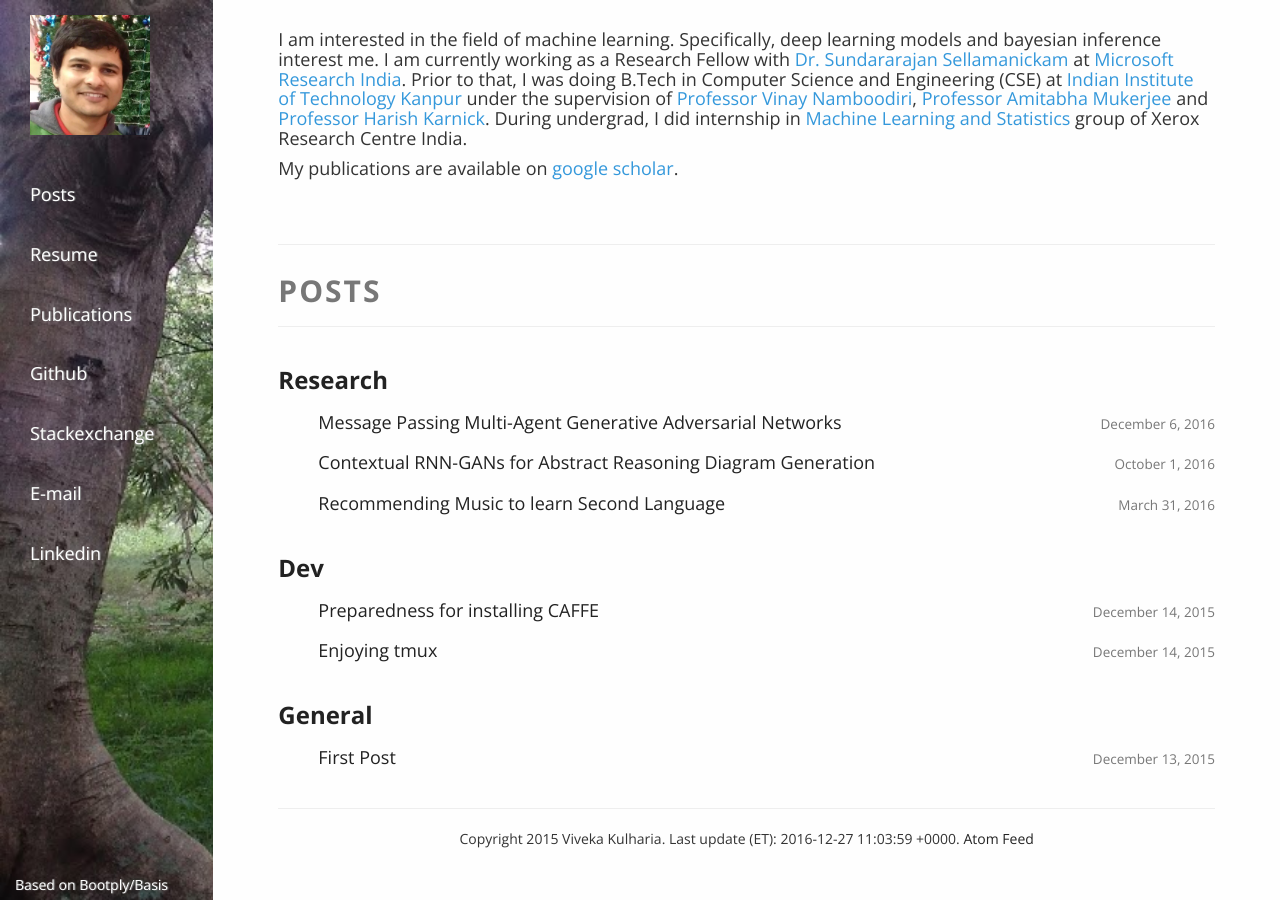
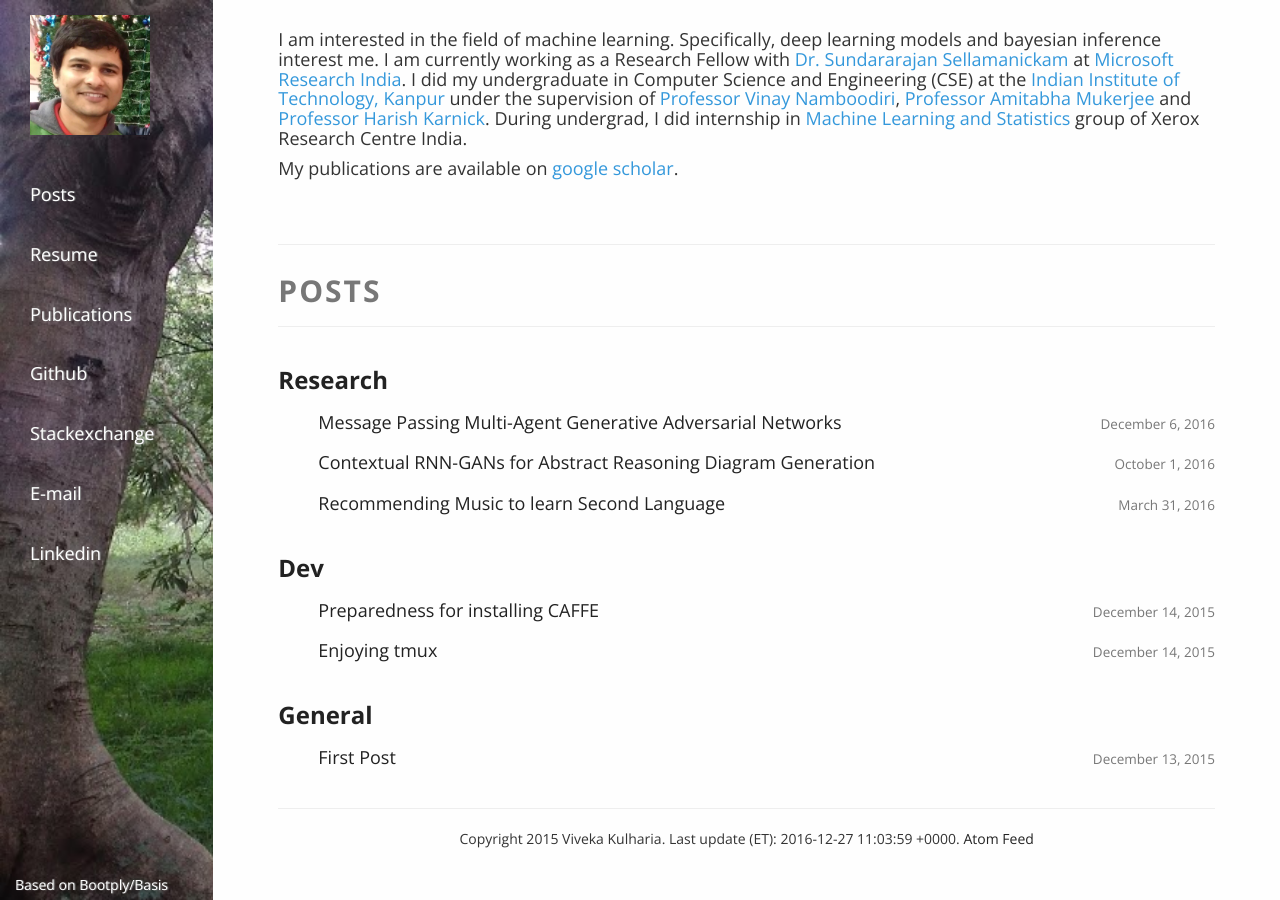
Before and after one commit to vivkul/vivkul.github.io, a Jekyll site: the page built from index.md, in a window 1280 px wide. Built offline with Jekyll 4.4.1, drawn with Linux system fonts in a browser that asks for light colours; nearby versions of some CDN libraries.

Commit message:
Update index.md

```diff
--- a/index.md
+++ b/index.md
@@ -4,6 +4,6 @@ layout: base
 ---
 
 
-#### I am interested in the field of machine learning. Specifically, deep learning models and bayesian inference interest me. I am currently working as a Research Fellow with [<font color="#3498DB">Dr. Sundararajan Sellamanickam</font>](https://www.microsoft.com/en-us/research/people/ssrajan/){:target="_blank"} at [<font color="#3498DB">Microsoft Research India</font>](https://www.microsoft.com/en-us/research/lab/microsoft-research-india/){:target="_blank"}. Prior to that, I was doing B.Tech in Computer Science and Engineering (CSE) at [<font color="#3498DB">Indian Institute of Technology Kanpur</font>](http://www.cse.iitk.ac.in/){:target="_blank"} under the supervision of [<font color="#3498DB">Professor Vinay Namboodiri</font>](http://www.cse.iitk.ac.in/users/vinaypn/){:target="_blank"}, [<font color="#3498DB">Professor Amitabha Mukerjee</font>](http://www.cse.iitk.ac.in/users/amit/){:target="_blank"} and [<font color="#3498DB">Professor Harish Karnick</font>](http://www.iitk.ac.in/new/dr-harish-karnick){:target="_blank"}. During undergrad, I did internship in [<font color="#3498DB">Machine Learning and Statistics</font>](http://www.xrci.xerox.com/data-analytics/machine-learning-and-statistics){:target="_blank"} group of Xerox Research Centre India.
+#### I am interested in the field of machine learning. Specifically, deep learning models and bayesian inference interest me. I am currently working as a Research Fellow with [<font color="#3498DB">Dr. Sundararajan Sellamanickam</font>](https://www.microsoft.com/en-us/research/people/ssrajan/){:target="_blank"} at [<font color="#3498DB">Microsoft Research India</font>](https://www.microsoft.com/en-us/research/lab/microsoft-research-india/){:target="_blank"}. I did my undergraduate in Computer Science and Engineering (CSE) at the [<font color="#3498DB">Indian Institute of Technology, Kanpur</font>](http://www.cse.iitk.ac.in/){:target="_blank"} under the supervision of [<font color="#3498DB">Professor Vinay Namboodiri</font>](http://www.cse.iitk.ac.in/users/vinaypn/){:target="_blank"}, [<font color="#3498DB">Professor Amitabha Mukerjee</font>](http://www.cse.iitk.ac.in/users/amit/){:target="_blank"} and [<font color="#3498DB">Professor Harish Karnick</font>](http://www.iitk.ac.in/new/dr-harish-karnick){:target="_blank"}. During undergrad, I did internship in [<font color="#3498DB">Machine Learning and Statistics</font>](http://www.xrci.xerox.com/data-analytics/machine-learning-and-statistics){:target="_blank"} group of Xerox Research Centre India.
 
 #### My publications are available on [<font color="#3498DB">google scholar</font>](https://scholar.google.com/citations?user=wjrOaIIAAAAJ){:target="_blank"}.
```
